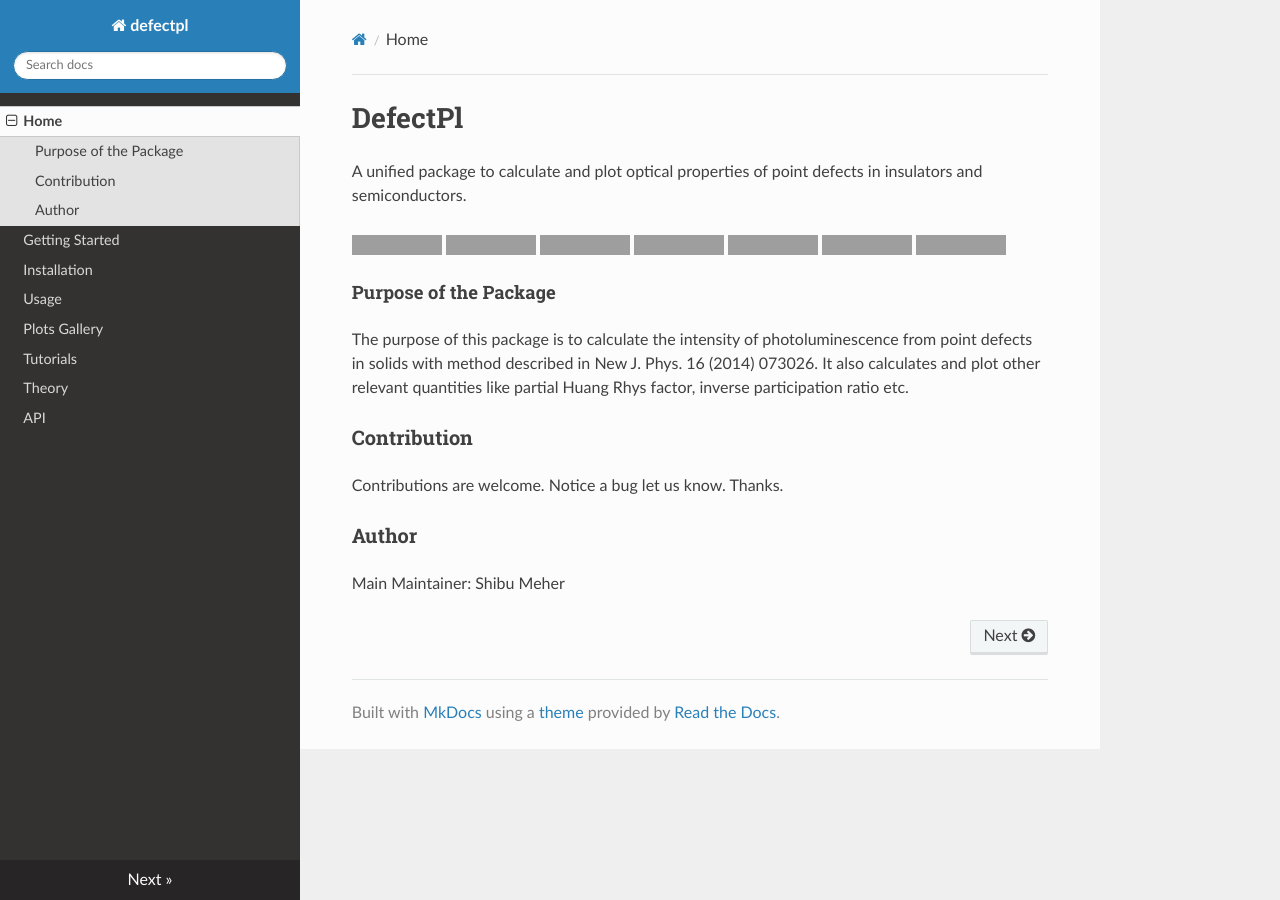
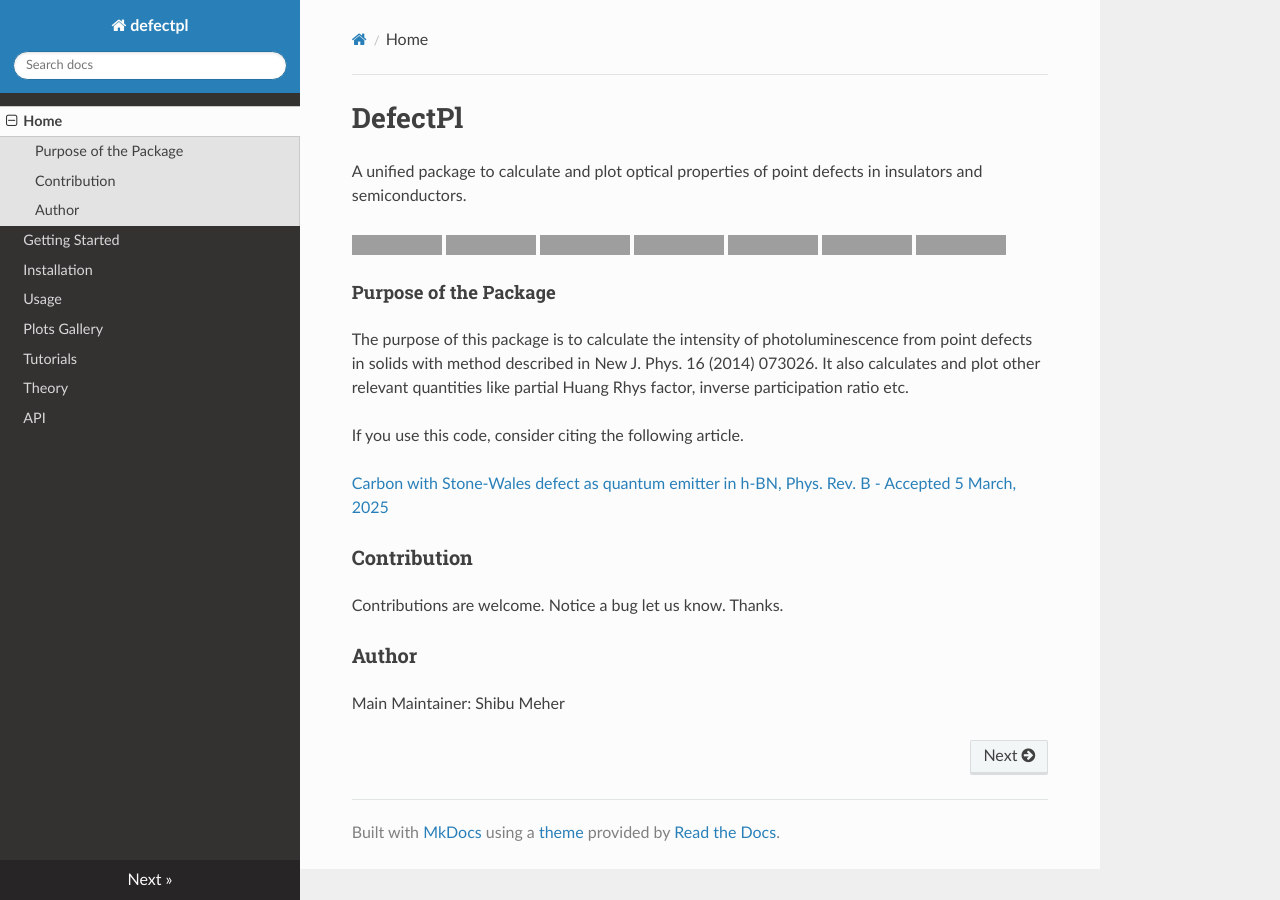
Before and after one commit to Shibu778/defectpl, an MkDocs documentation site: the page built from docs/index.md, in a window 1280 px wide, cut to the strip 0-900 px from the top of the page. Built offline with MkDocs 1.6.1, drawn with Linux system fonts in a browser that asks for light colours; nearby versions of some CDN libraries; grey boxes are pictures that could not be loaded.

Commit message:
Added citation

```diff
--- a/docs/index.md
+++ b/docs/index.md
@@ -14,6 +14,10 @@ A unified package to calculate and plot optical properties of point defects in i
 #### Purpose of the Package
 The purpose of this package is to calculate the intensity of photoluminescence from point defects in solids with method described in New J. Phys. 16 (2014) 073026. It also calculates and plot other relevant quantities like partial Huang Rhys factor, inverse participation ratio etc.
 
+If you use this code, consider citing the following article.
+
+[Carbon with Stone-Wales defect as quantum emitter in h-BN, Phys. Rev. B - Accepted 5 March, 2025](https://journals.aps.org/prb/accepted/af077O80Ldc11d40931d43e906c2f34c48ce8163e)
+
 ### Contribution
 Contributions are welcome.
 Notice a bug let us know. Thanks.
```
Also changed, not shown: README.md (+4 -0 lines), defectpl/README.md (+4 -0 lines), defectpl/README.rst.
